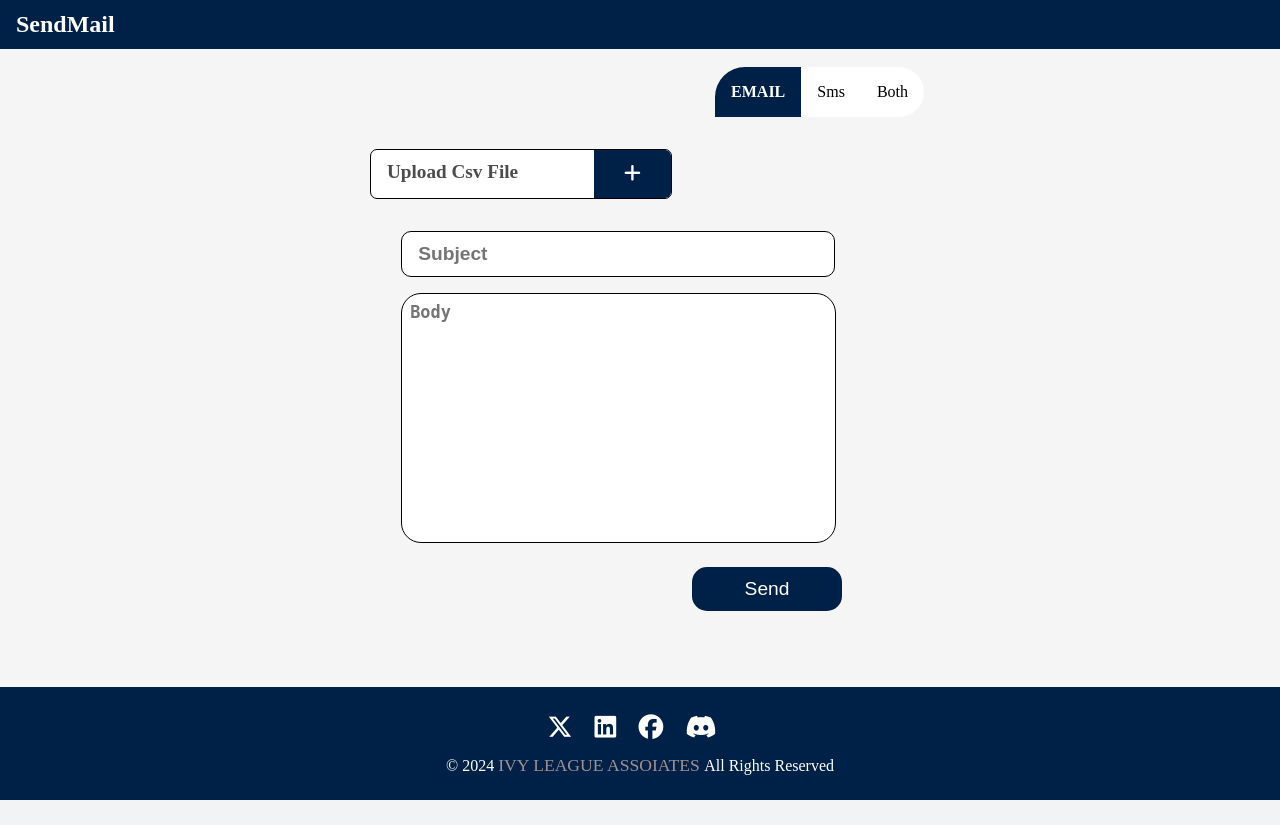
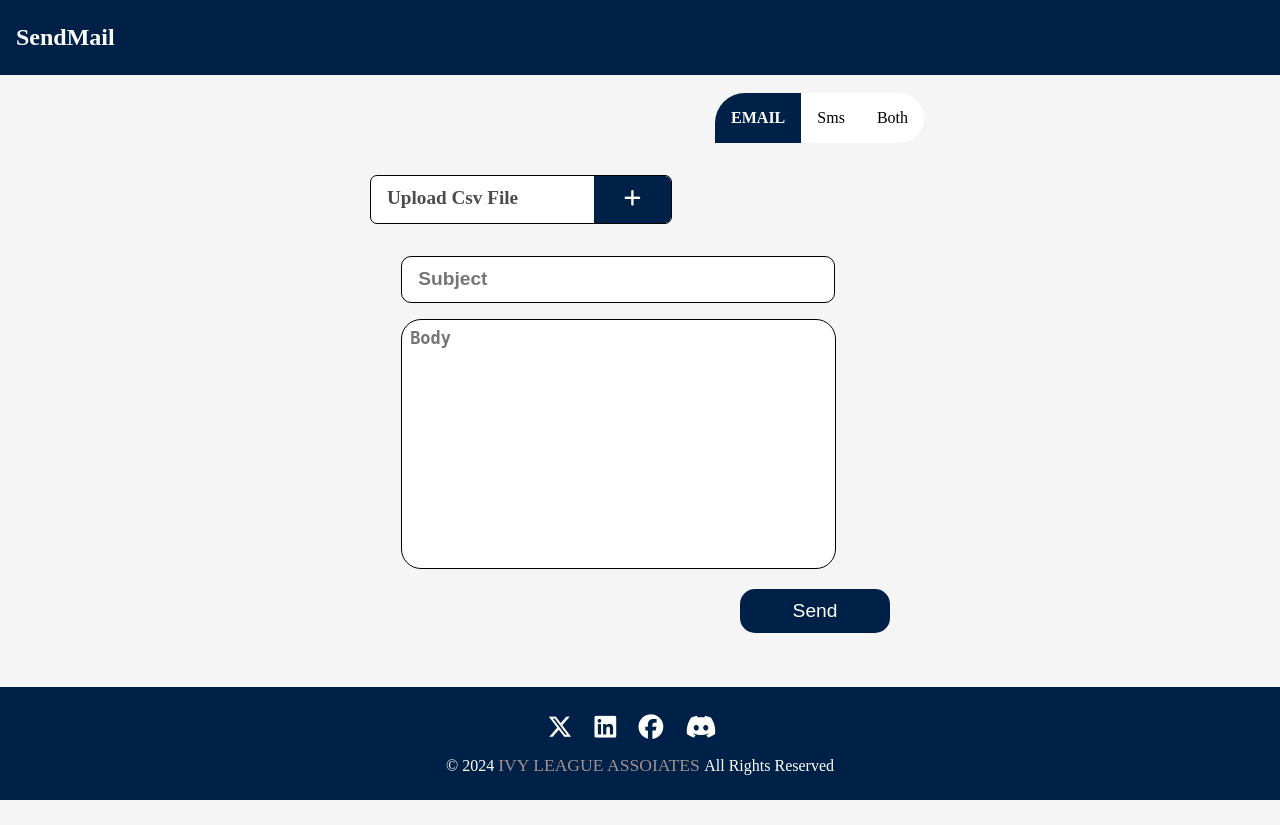
Before and after one commit to Manuel-7tin/ivy-mail, a Flask app: page / in a window 1280 px wide. Before the commit the page ends 800 px from the top, so only its background shows below. Run offline with Flask 3, Linux system fonts and the light colour scheme.

Commit message:
third commit

```diff
--- a/static/style.css
+++ b/static/style.css
@@ -16,7 +16,7 @@ nav {
   background: var(--clr-primary);
   color: white;
   user-select: none;
-  padding: 0.7rem 1rem;
+  padding: 1.5rem 1rem;
   text-transform: capitalize;
 }
 .content {
@@ -157,6 +157,7 @@ p {
 }
 .btn {
   display: inline-block;
+  margin-bottom: 12rem;
   width: 30%;
   background: var(--clr-primary);
   border: none;
@@ -165,14 +166,16 @@ p {
   font-size: 1.2rem;
   padding: 0.7rem 1.2rem;
   cursor: pointer;
+
   border-radius: 15px;
   -webkit-border-radius: 15px;
   -moz-border-radius: 15px;
   -ms-border-radius: 15px;
   -o-border-radius: 15px;
-  position: absolute;
+  /* position: absolute;
   bottom: -3rem;
-  right: 3rem;
+  right: 3rem; */
+  float: right;
 }
 
 /*
@@ -217,7 +220,7 @@ footer {
   color: white;
   text-align: center;
   user-select: none;
-  position: absolute;
+  position: fixed;
   left: 0;
   bottom: 0;
   padding: 0.7rem 0;
```
